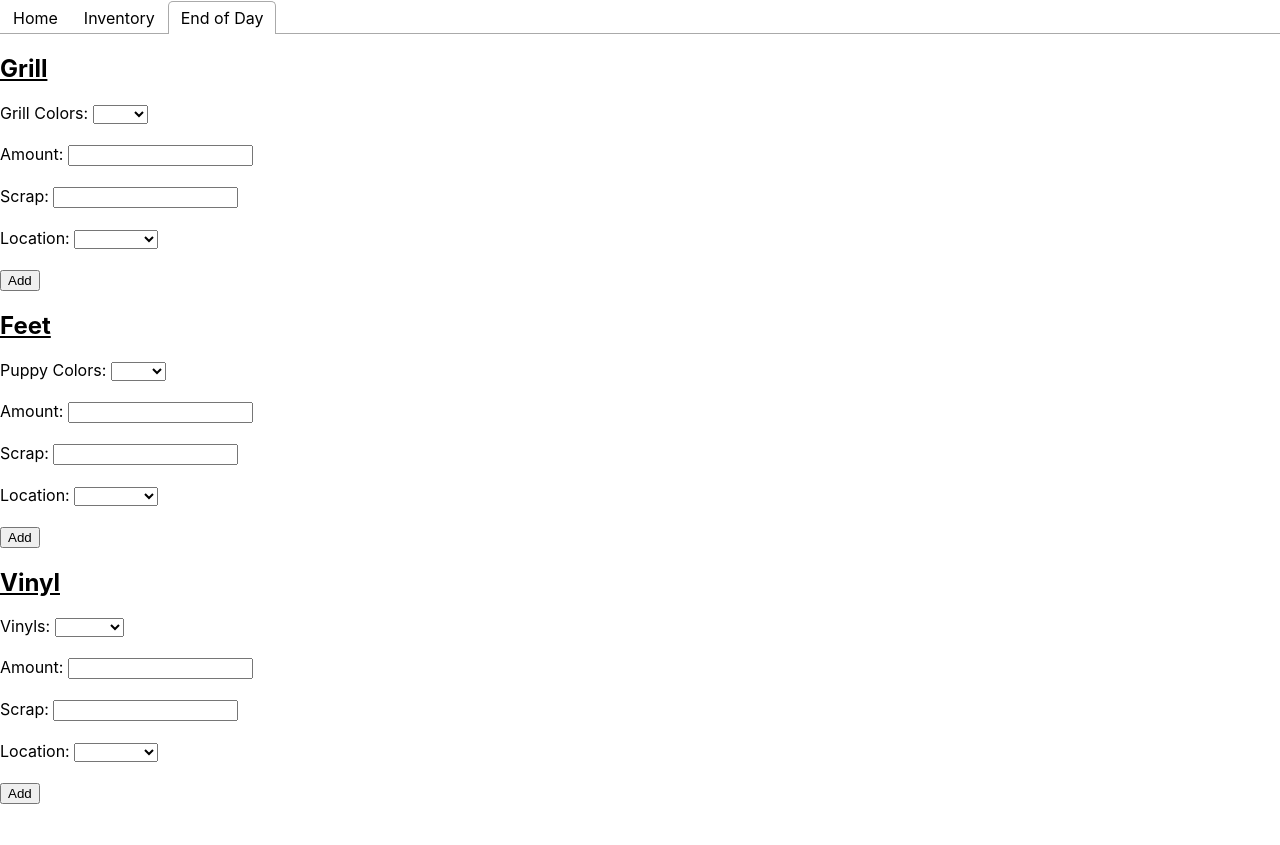
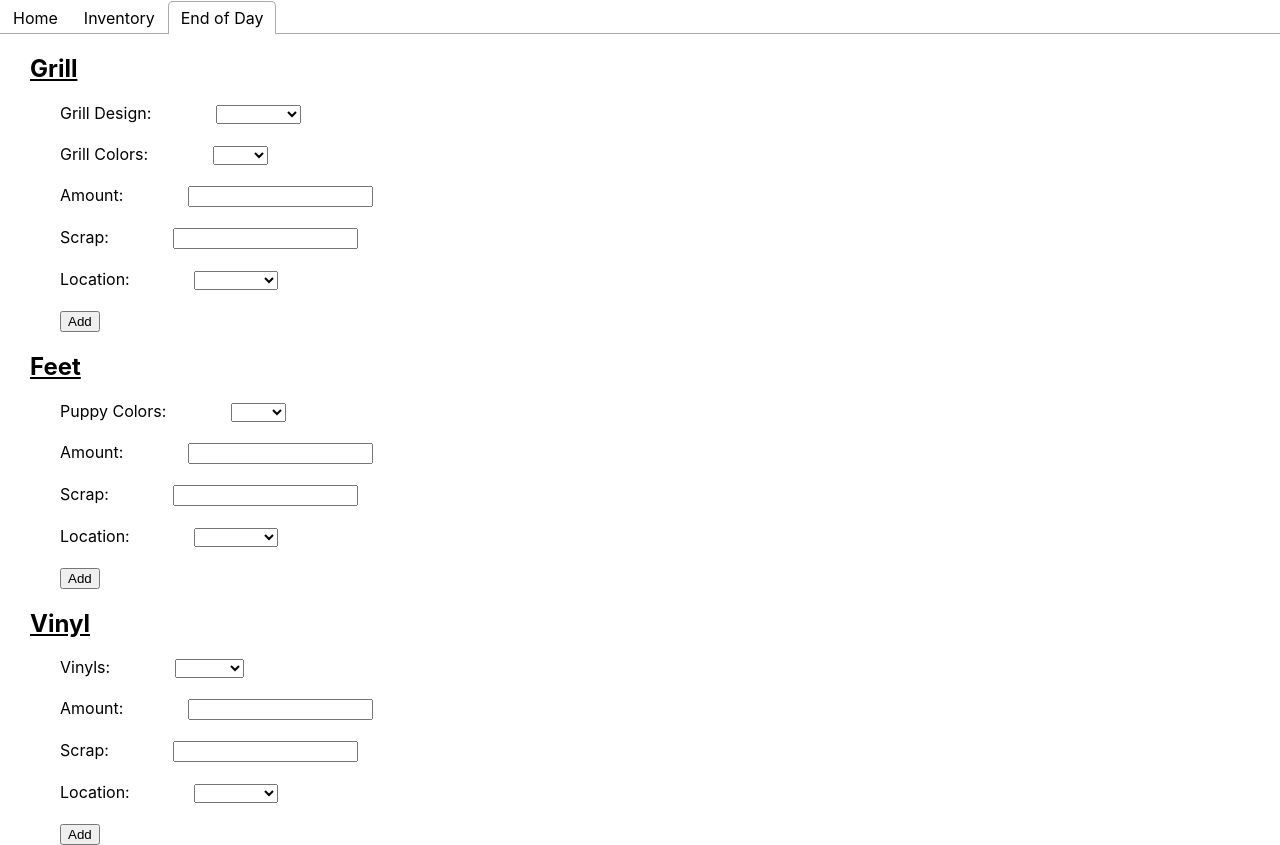
Before and after one commit to gigglyinventory/giggly_inventory, a React (Create React App) app in the folder giggly-ui/: page / in a window 1280 px wide. Both pictures are taken after a click on the tab "End of Day". Before the commit the page ends 804 px from the top, so only its background shows below. Built offline with nearby package versions, Linux system fonts and the light colour scheme.

Commit message:
New files

```diff
--- a/giggly-ui/src/EndOfDay.css
+++ b/giggly-ui/src/EndOfDay.css
@@ -1,7 +1,8 @@
 h2{
   text-decoration: underline;
+  margin-left: 30px;
 }
 
-label{
-  text-indent: 5px;
+label, input, select{
+  margin-left: 60px;
 }
--- a/giggly-ui/src/EndOfDay.js
+++ b/giggly-ui/src/EndOfDay.js
@@ -3,6 +3,16 @@ import ReactDOM from 'react-dom';
 import "./EndOfDay.css"
 
 function EndOfDay(){
+  const grillDesign = [
+    {id: 'em', name: ''},
+    {id: 'tr', name: 'Truck'},
+    {id: 'nb', name: 'Noteboard'}
+  ];
+
+  let grillDesignList = grillDesign.length > 0 && grillDesign.map((item, i) => {
+    return (<option key={i} value={item.id}>{item.name}</option>)
+  }, this)
+
     const location = [
       {id: 'em', name: ''},
       {id: 'l1', name: 'Location 1'},
@@ -40,6 +50,10 @@ function EndOfDay(){
   return(
     <div>
       <h2>Grill</h2>
+      <label for="grill_design">Grill Design: </label>
+      <select id="grill_design">{grillDesignList}</select>
+      <br />
+      <br />
       <label for="grill_color">Grill Colors: </label>
       <select id="grill_color">{colorsList}</select>
       <br />
```
